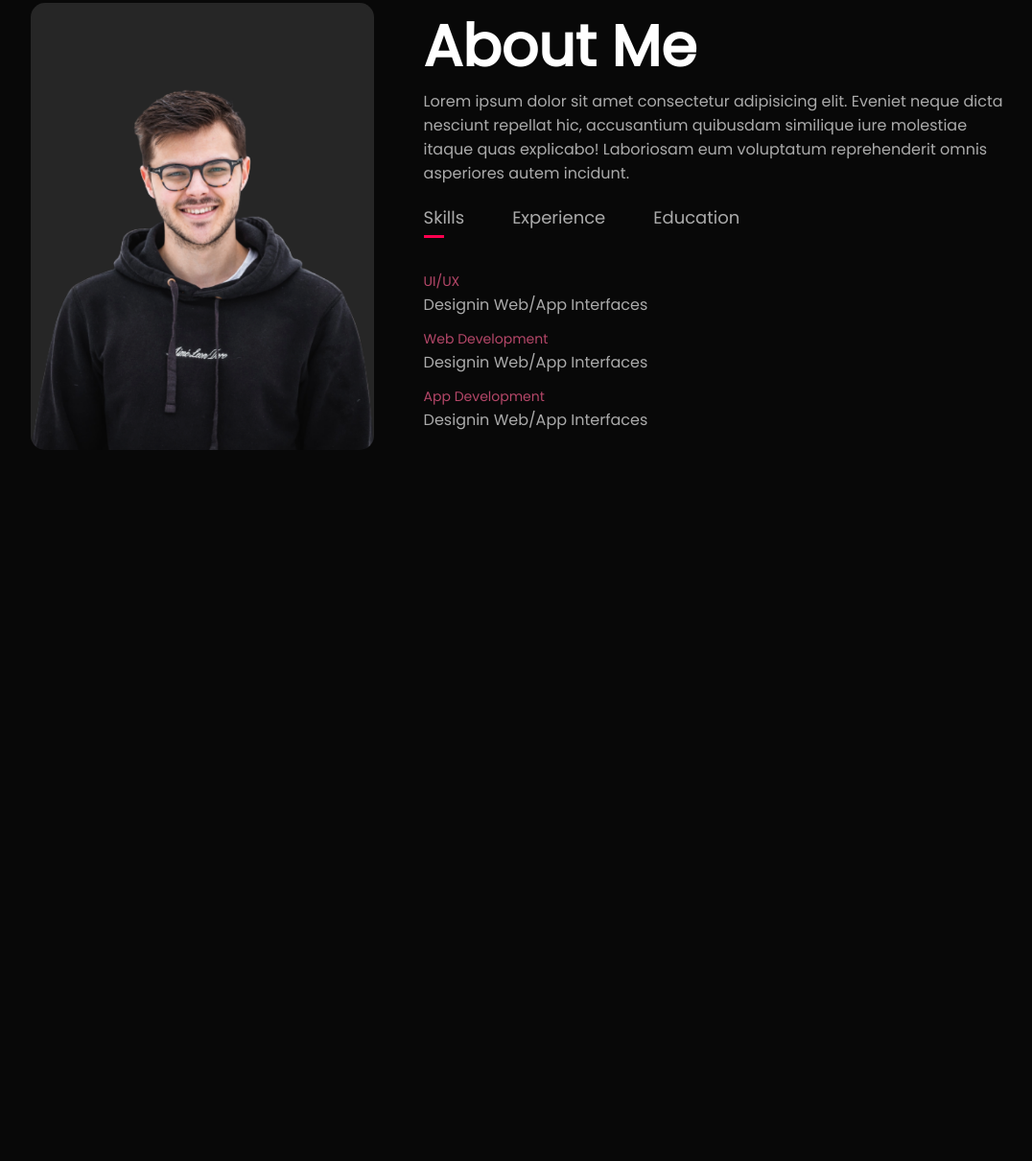
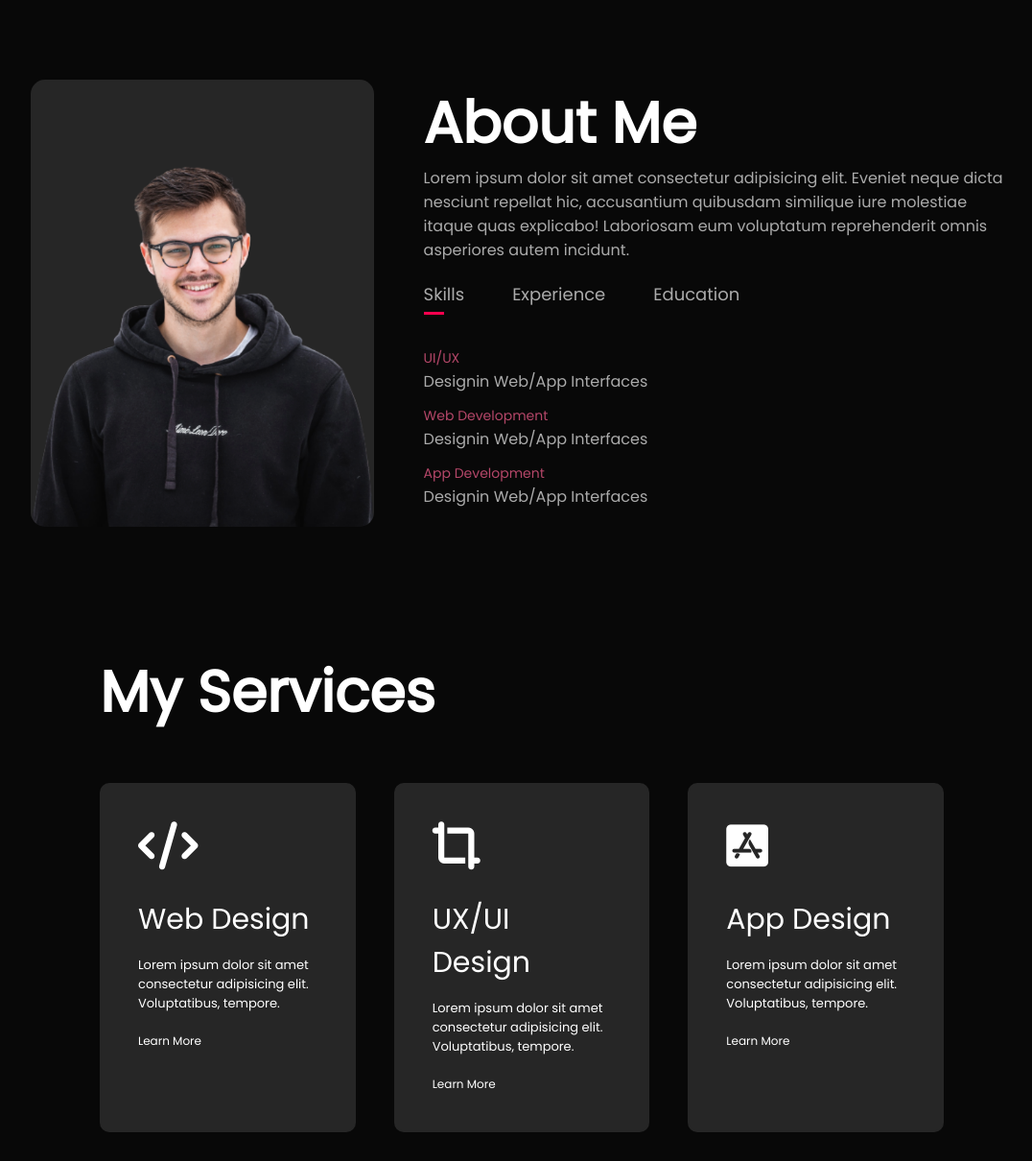
Before and after one commit to Ariyawat-N/Personal-Portfolio, a plain HTML site: page index.html in a window 1280 px wide. Shown: the part 807-2017 px from the top of the page at 96% size, without its empty margins (96-1172 px from the left). Before the commit the page ends 1293 px from the top, so only its background shows below. Drawn offline with Linux system fonts and the light colour scheme.

Commit message:
Create services section

```diff
--- a/index.html
+++ b/index.html
@@ -6,6 +6,7 @@
     <meta name="viewport" content="width=device-width, initial-scale=1.0">
     <title>Personal Portfolio</title>
     <link rel="stylesheet" href="style.css">
+    <script src="https://kit.fontawesome.com/277bb1fb3c.js" crossorigin="anonymous"></script>
 </head>
 <body>
     <div id="header">
@@ -25,7 +26,7 @@
             </div>
         </div>
     </div>
-    <!-- about -->
+<!-- about -->
     <div id="about">
         <div class="container">
             <div class="row">
@@ -65,6 +66,32 @@
             </div>
         </div>
     </div>
+<!-- services -->
+<div id="services">
+    <div class="contiainer">
+        <h1 class="sub-title">My Services</h1>
+        <div class="services-list">
+            <div>
+                <i class="fa-solid fa-code"></i>
+                <h2>Web Design</h2>
+                <p>Lorem ipsum dolor sit amet consectetur adipisicing elit. Voluptatibus, tempore.</p>
+                <a href="#">Learn More</a>
+            </div>
+            <div>
+                <i class="fa-solid fa-crop-simple"></i>
+                <h2>UX/UI Design</h2>
+                <p>Lorem ipsum dolor sit amet consectetur adipisicing elit. Voluptatibus, tempore.</p>
+                <a href="#">Learn More</a>
+            </div>
+            <div>
+                <i class="fa-brands fa-app-store-ios"></i>
+                <h2>App Design</h2>
+                <p>Lorem ipsum dolor sit amet consectetur adipisicing elit. Voluptatibus, tempore.</p>
+                <a href="#">Learn More</a>
+            </div>
+        </div>
+    </div>
+</div>
 <script>
     let tablinks = document.getElementsByClassName("tab-links")
     let tabcontent = document.getElementsByClassName("tab-content")
--- a/style.css
+++ b/style.css
@@ -1,6 +1,6 @@
 @import url('https://fonts.googleapis.com/css2?family=Poppins&display=swap');
 *{
-    margin: 0;
+    margin:0;
     padding: 0;
     font-family: 'Poppins', sans-serif;
     box-sizing: border-box;
@@ -65,7 +65,7 @@ nav ul li a:hover::after{
 }
 /* about */
 #about{
-    paddding:80px 0;
+    padding:80px 0;
     color:#ababab
 }
 .row{
@@ -126,3 +126,43 @@ nav ul li a:hover::after{
 .tab-content.active-tab{
     display: block;
 }
+/* services */
+#services{
+    padding: 30px 0px;
+    margin-left: 200px;
+    margin-right: 200px;
+}
+.services-list{
+    display: grid;
+    grid-template-columns:repeat(auto-fit,minmax(250px,1fr));
+    grid-gap: 40px;
+    margin-top: 50px;
+}
+.services-list div{
+    background: #262626;
+    padding: 40px;
+    font-size: 13px;
+    font-weight: 300;
+    border-radius: 10px ;
+    transition: background 0.5s,transform 0.5s;
+}
+.services-list div i {
+    font-size: 50px;
+    margin-bottom: 30px;
+}
+.services-list div h2{
+    font-size: 30px;
+    font-weight: 500;
+    margin-bottom: 15px;
+}
+.services-list div a{
+    text-decoration: none;
+    color: white;
+    font-size: 12px;
+    margin-top: 20px;
+    display: inline-block;
+}
+.services-list div:hover{
+    background: #ff004f;
+    transform: translateY(-10px);
+}
```
